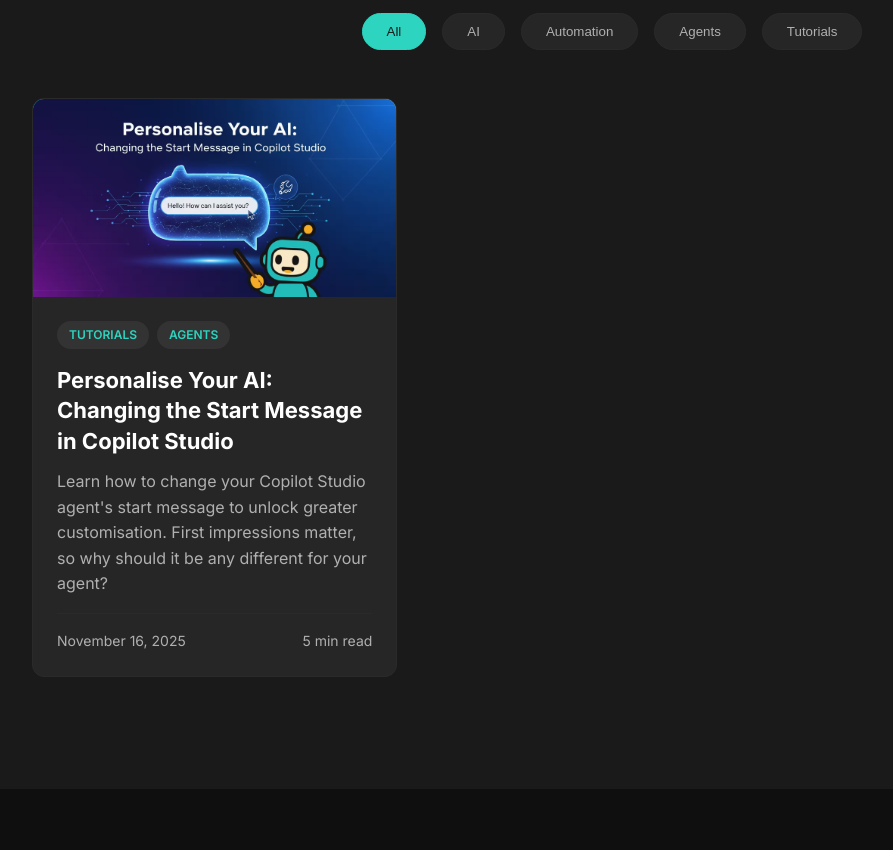
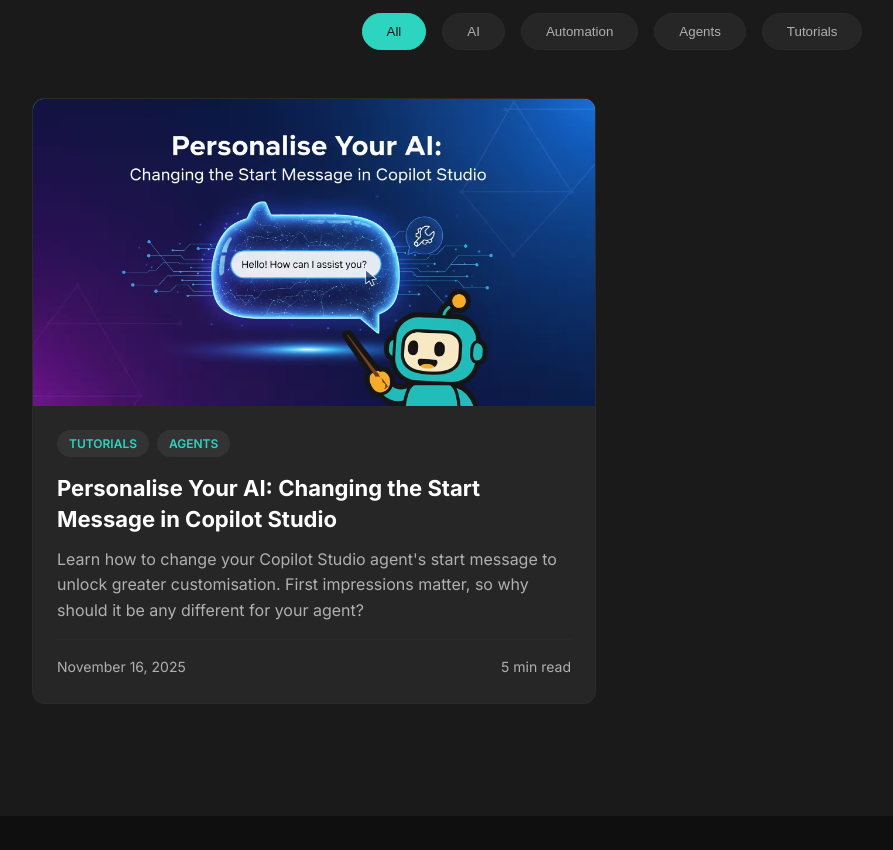
Before and after one commit to AliB365/AliB365.github.io, a website with bundled scripts: page index.html in a window 1280 px wide. Shown: the part 1608-2458 px from the top of the page, without its empty margins (28-921 px from the left). Built offline with nearby package versions, Linux system fonts and the light colour scheme; no server answers.

Commit message:
Increase blog card size on desktop view

```diff
--- a/assets/css/style.css
+++ b/assets/css/style.css
@@ -344,7 +344,7 @@
 /* ===== Blog Grid ===== */
 .blog-grid {
     display: grid;
-    grid-template-columns: repeat(auto-fill, minmax(320px, 1fr));
+    grid-template-columns: repeat(auto-fill, minmax(380px, 1fr));
     gap: 2rem;
     margin-top: 2rem;
 }
```
